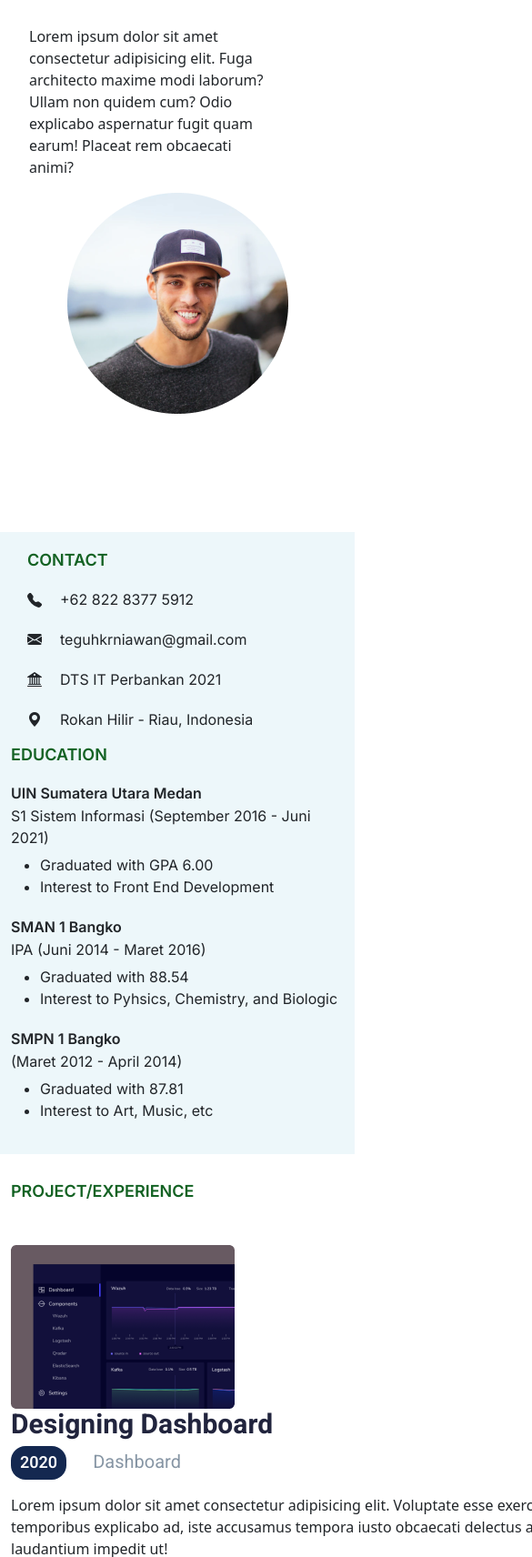
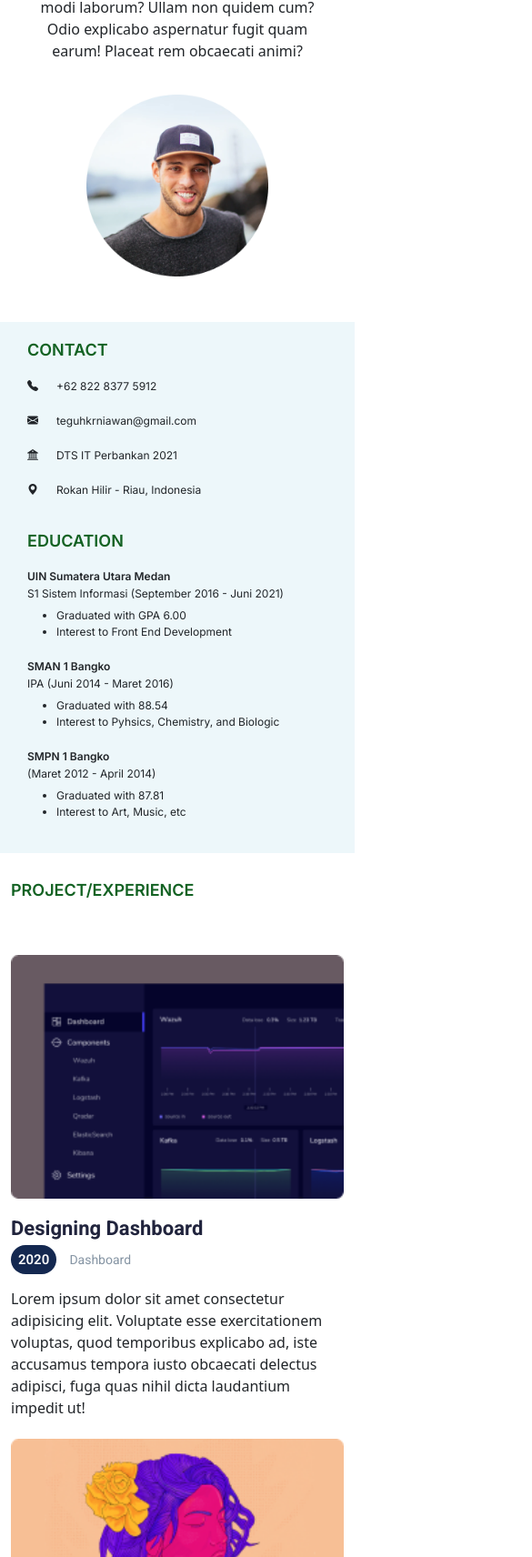
Before and after one commit to teguhkrniawan/DTS-Perbankan, a plain HTML site: page index.html in a window 390 px wide. Shown: the part 288-2000 px from the top of the page at 91% size, 585 px wide, since content can reach past the window. Drawn offline with nearby package versions, Linux system fonts and the light colour scheme.

Commit message:
feature: perbarui responsive mobile

```diff
--- a/assets/style.scss
+++ b/assets/style.scss
@@ -144,6 +144,11 @@ body {
     }
 }
 
+hr {
+    width: 80%;
+    margin: 0 auto;
+}
+
 .section-footer {
 
     padding-top: 80px;
@@ -164,31 +169,116 @@ body {
 
 }
 
-@media (max-width: 375px) {
+@media (max-width: 575.98px) {
 
-    body {
-        margin: 0px;
-        padding: 0px;
-    }
+   .section-profile {
 
-    .section-profile {
+       padding-top: 50px;
+       padding-bottom: 50px;
 
-        margin-top: -80px;
-        text-align: center;
+       h1 {
+           font-size: 40px;
+           font-weight: 700;
+           text-align: center;
+       }
 
-        #profile-headline {
-            font-size: 14px;
-            font-weight: 600;
-            color: #948282;
+       #profile-description {
+           width: 100%;
+           text-align: center;
+       }
+
+       img {
+           width: 200px;
+           height: 200px;
+           text-align: left;
+           margin-top: 20px;
+       }
+   }
+
+   .about-me {
+
+       p {
+           font-size: 12px;
+       }
+
+       ul {
+           li {
+               font-size: 12px;
+           }
+       }
+
+       .about-kanan {
+           padding-left: 30px;
+           padding-right: 30px;
+           padding-top: 20px;
+       }
+   }
+
+   .riwayat-project {
+
+        .gambar-project {
+
+            margin: 0 auto;
+            text-align: center;
+            justify-content: center;
+
+            img {
+                width: 100%;
+                height: auto;
+            }
         }
 
-        p {
-            display: none;
+        .riwayat-konten {
+
+            margin-top: 60px;
+
+            .detail-project {
+                h2 {
+                    font-size: 22px;
+                    font-weight: 700;
+                    margin-top: 20px;
+                }
+
+                p {
+                  width: 95%;
+                }
+
+                #riwayat-tahun {
+                    padding-top: 5px;
+                    padding-bottom: 5px;
+                    padding-left: 8px;
+                    padding-right: 8px;
+                    font-size: 15px;
+                }
+
+                #riwayat-judul-dua {
+                    font-size: 14px;
+                    margin-left: 10px;
+                }
+            }
         }
+   }
 
-        .profile-kanan {
-            margin-top: 20px;
-        }
+   hr {
+       width: 70%;
+       align-items: center;
+       text-align: center;
+       margin: 40px auto;
+   }
 
-    }
-}
+   .section-footer {
+
+       margin-top: 0;
+       padding-top: 0;
+
+       img {
+           width: 30px;
+       }
+
+       p {
+           font-size: 12px;
+       }
+   }
+
+
+ }
--- a/index.html
+++ b/index.html
@@ -21,13 +21,13 @@
     <!-- Baris pertama -->
     <div class="container">
         <section class="row section-profile">
-            <div class="col-lg-8 col-12 profile-kiri">
+            <div class="col-lg-8 col-md-12 col-12 profile-kiri">
                 <h1>Bang Teguh</h1>
                 <br>
                 <h1 id="profile-headline">Creative Tecnologist</h1>
                 <p id="profile-description">Lorem ipsum dolor sit amet consectetur adipisicing elit. Fuga architecto maxime modi laborum? Ullam non quidem cum? Odio explicabo aspernatur fugit quam earum! Placeat rem obcaecati animi?</p>
             </div>
-            <div class="col-lg-4 col-12 profile-kanan mx-auto text-center">
+            <div class="col-lg-4 col-md-12 col-12 profile-kanan mx-auto text-center">
                 <img src="assets/images/profile-img.png" alt="profile-image">
             </div>
         </section>
@@ -37,20 +37,17 @@
     <div class="about-me">
       <div class="container">
         <div class="row">
-            <div class="col-lg-6 about-kiri">
+            <div class="col-lg-6 col-12 about-kiri">
                 <h3>CONTACT</h3>
                 <ul>
-                    <li>
-                        <svg xmlns="http://www.w3.org/2000/svg" width="16" height="16" fill="currentColor" class="bi bi-telephone-fill" viewBox="0 0 16 16">
-                        <path fill-rule="evenodd" d="M1.885.511a1.745 1.745 0 0 1 2.61.163L6.29 2.98c.329.423.445.974.315 1.494l-.547 2.19a.678.678 0 0 0 .178.643l2.457 2.457a.678.678 0 0 0 .644.178l2.189-.547a1.745 1.745 0 0 1 1.494.315l2.306 1.794c.829.645.905 1.87.163 2.611l-1.034 1.034c-.74.74-1.846 1.065-2.877.702a18.634 18.634 0 0 1-7.01-4.42 18.634 18.634 0 0 1-4.42-7.009c-.362-1.03-.037-2.137.703-2.877L1.885.511z"/>
-                        </svg><span id="contact">+62 822 8377 5912</span>
+                    <li><i class="bi bi-telephone-fill"></i><span id="contact">+62 822 8377 5912</span>
                     </li>
                     <li><i class="bi bi-envelope-fill"></i><span id="contact">teguhkrniawan@gmail.com</span></li>
                     <li><i class="bi bi-bank2"></i><span id="contact">DTS IT Perbankan 2021</span></li>
                     <li><i class="bi bi-geo-alt-fill"></i><span id="contact">Rokan Hilir - Riau, Indonesia</span></li>
                 </ul>
             </div>
-            <div class="col-lg-6 about-kanan">
+            <div class="col-lg-6 col-12 about-kanan">
                 <h3>EDUCATION</h3>
                 <div class="konten-education">
                     <p id="education-nama-kampus">UIN Sumatera Utara Medan</p>
@@ -87,13 +84,13 @@
     <!-- Baris ketiga -->
     <div class="riwayat-project">
         <div class="container">
-            <div class="row">
+            <div class="">
                 <h3>PROJECT/EXPERIENCE</h3>
                 <div class="row riwayat-konten">
-                    <div class="col-lg-3 gambar-project">
+                    <div class="col-lg-3 col-12 gambar-project">
                         <img src="assets/images/project-1.png" alt="gambar-project">
                     </div>
-                    <div class="col-lg-9 detail-project">
+                    <div class="col-lg-9 col-12 detail-project">
                         <h2>Designing Dashboard</h2>
                         <p id="riwayat-tahun">2020</p>
                         <p id="riwayat-judul-dua">Dashboard</p>
@@ -102,10 +99,10 @@
                 </div>
 
                 <div class="row riwayat-konten">
-                    <div class="col-lg-3 gambar-project">
+                    <div class="col-lg-3 col-12 gambar-project">
                         <img src="assets/images/project-2.png" alt="gambar-project">
                     </div>
-                    <div class="col-lg-9 detail-project">
+                    <div class="col-lg-9 col-12 detail-project">
                         <h2>Vibrant Potraits of 2020</h2>
                         <p id="riwayat-tahun">2018</p>
                         <p id="riwayat-judul-dua">Ilustrations</p>
@@ -114,10 +111,10 @@
                 </div>
 
                 <div class="row riwayat-konten">
-                    <div class="col-lg-3 gambar-project">
+                    <div class="col-lg-3 col-12 gambar-project">
                         <img src="assets/images/project-3.png" alt="gambar-project">
                     </div>
-                    <div class="col-lg-9 detail-project">
+                    <div class="col-lg-9 col-12 detail-project">
                         <h2>36 Days of Malayalam Type</h2>
                         <p id="riwayat-tahun">2018</p>
                         <p id="riwayat-judul-dua">Typography</p>
@@ -125,14 +122,13 @@
                     </div>
                 </div>
             </div>
-
-            <hr>
         </div>
     </div>
 
+    <hr>
 
     <!-- Baris Footer -->
-    <footer class="section-footer text-center">
+    <footer class="section-footer col-lg-12 col-12 text-center">
         <a href="facebook.com"><img src="assets/images/fb.png" alt="facebook"></a>
         <a href="instagram.com"><img src="assets/images/insta.png" alt="facebook"></a>
         <a href="twitter.com"><img src="assets/images/twitter.png" alt="facebook"></a>
```
Also changed, not shown: assets/style.css, 1 other file.
